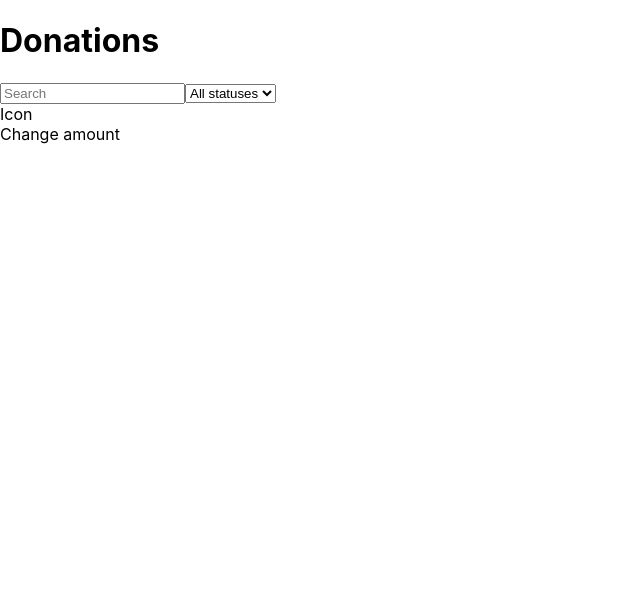
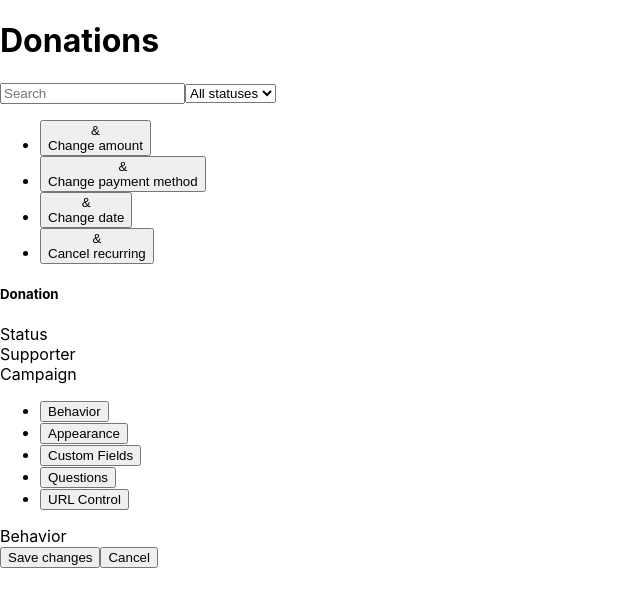
Before and after one commit to Kate9090/fundraiseup-test-task, a React (Create React App) app: page / in a window 1280 px wide. Shown: the top 606 px of the page, without its empty margins (0-640 px from the left). Built offline with nearby package versions, Linux system fonts and the light colour scheme.

Commit message:
adds components

```diff
--- a/src/App.js
+++ b/src/App.js
@@ -2,12 +2,16 @@ import Header from './Header/Header';
 
 import styles from './App.scss';
 import Menu from './Menu/Menu';
+import Donation from './Donation/Donation';
+import Settings from './Settings/Settings';
 
 function App() {
   return (
     <div className={styles.App}>
       <Header />
       <Menu />
+      <Donation />
+      <Settings />
     </div>
   );
 }
--- /dev/null
+++ b/src/Behavior/Behavior.jsx
@@ -0,0 +1,15 @@
+import React from 'react';
+
+const Behavior = () => {
+  return (
+    <>
+      Behavior
+      <footer>
+        <button>Save changes</button>
+        <button>Cancel</button>
+      </footer>
+    </>
+  )
+}
+
+export default Behavior;
--- /dev/null
+++ b/src/Donation/Donation.jsx
@@ -0,0 +1,20 @@
+import React from 'react';
+
+import styles from './Donation.scss';
+
+const Donation = () => {
+  return (
+    <section className={styles.Donation}>
+      <div>
+        <h5 className>Donation</h5>
+        <div className={styles.Donation__InfoWrapper}>
+          <div>Status</div>
+          <div>Supporter</div>
+          <div>Campaign</div>
+        </div>
+      </div>
+    </section>
+  )
+};
+
+export default Donation;
--- /dev/null
+++ b/src/Donation/Donation.scss
@@ -0,0 +1,5 @@
+.Donation {
+   &__InfoWrapper {
+      display: flex;
+   }
+}
--- a/src/Menu/Menu.jsx
+++ b/src/Menu/Menu.jsx
@@ -4,12 +4,32 @@ import styles from './Menu.scss';
 
 const Menu = () => {
   return (
-    <div className={styles.Menu}>
-      <div>
-          <div className>Icon</div>
-          <div>Change amount</div>
-      </div>
-    </div>
+    <ul className={styles.Menu}>
+      <li>
+        <button>
+          <div className>&</div>
+          Change amount
+        </button>
+      </li>
+      <li>
+        <button>
+          <div className>&</div>
+          Change payment method
+        </button>
+      </li>
+      <li>
+        <button>
+          <div className>&</div>
+          Change date
+        </button>
+      </li>
+      <li>
+        <button>
+          <div className>&</div>
+          Cancel recurring
+        </button>
+      </li>
+    </ul>
   )
 };
 
--- /dev/null
+++ b/src/Settings/Settings.jsx
@@ -0,0 +1,58 @@
+import React, { useState } from 'react';
+
+import Behavior from '../Behavior/Behavior';
+import Tab from '../Tab/Tab';
+
+import styles from './Settings.scss';
+
+const TABS = [
+  {
+    id: 0,
+    name: 'Behavior',
+    content: <Behavior />,
+  },
+  {
+    id: 1,
+    name: 'Appearance',
+    content: <> Ups, there is no content here for tab Appearance</>,
+  },
+  {
+    id: 2,
+    name: 'Custom Fields',
+    content: <> Ups, there is no content here for tab Custom Fields</>,
+  },
+  {
+    id: 3,
+    name: 'Questions',
+    content: <> Ups, there is no content here for tab Questions</>,
+  },
+  {
+    name: 'URL Control',
+    content: <> Ups, there is no content here for tab URL Control</>,
+  },
+];
+
+
+const Settings = () => {
+  const [activeTab, setActiveTab] = useState(0);
+
+  const getTabContent = (tab) => {
+    return TABS.find(tabObj => tabObj.id === tab)?.content;
+  }
+
+  return (
+      <>
+        <ul>
+          {TABS?.map(li => (
+            <li key={li.name}>
+              <button onClick={() => setActiveTab(li.id)}>{li.name}</button>
+            </li>
+        ))}
+        </ul>
+
+        {getTabContent(activeTab)}
+      </>
+  )
+};
+
+export default Settings;
```
Also changed, not shown: src/Settings/Settings.scss (added).
